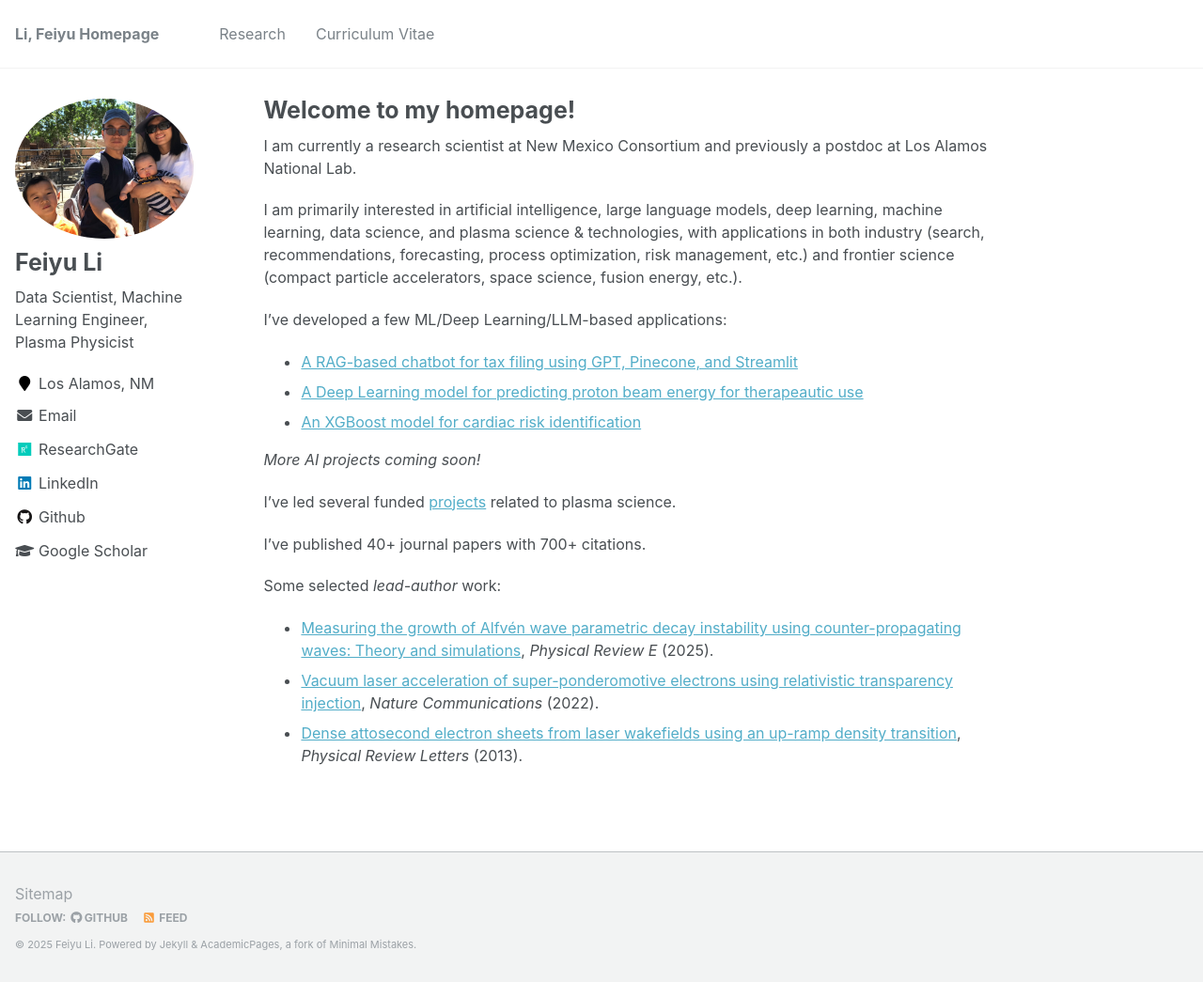
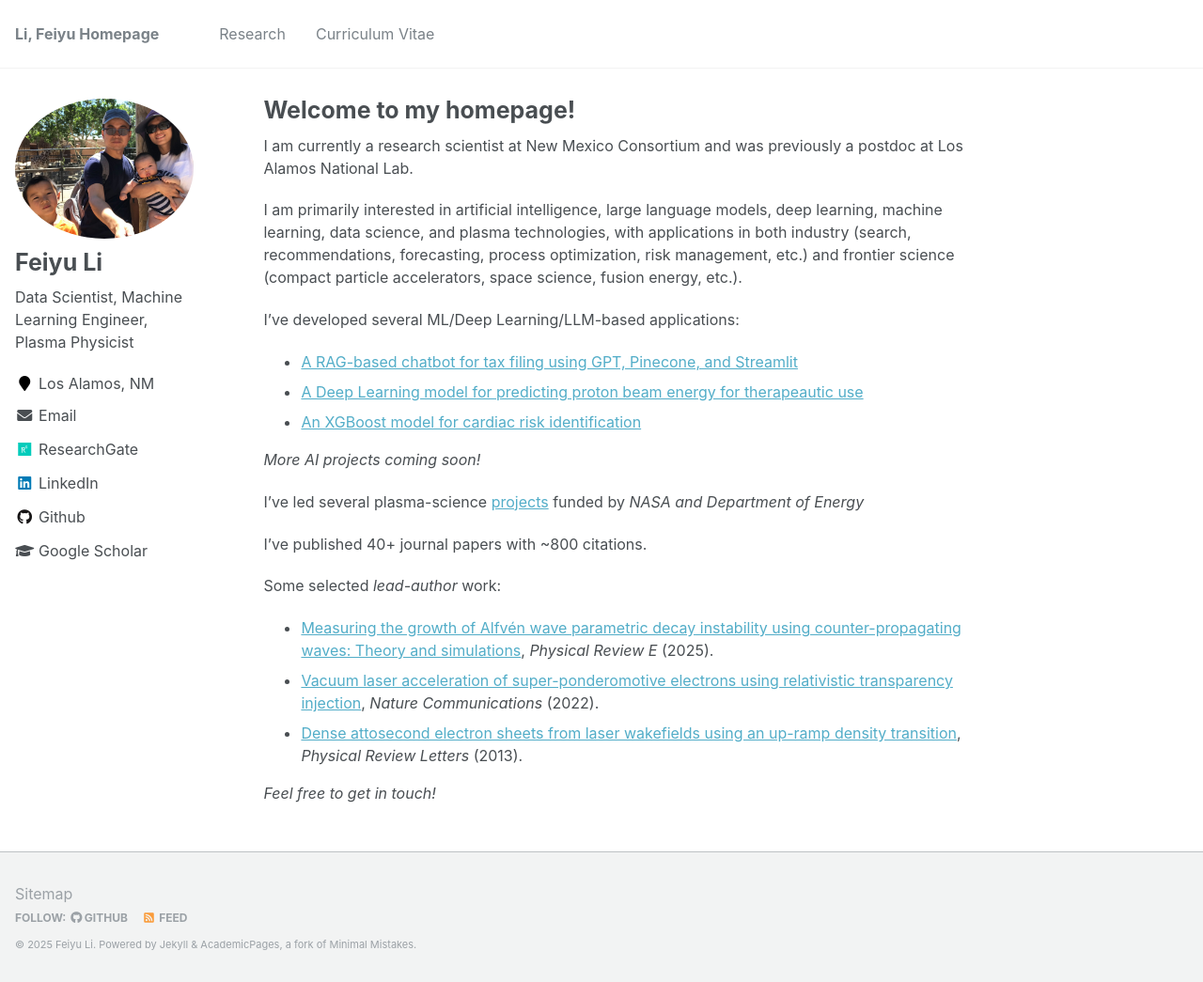
Before and after one commit to fyli16/fyli16.github.io, a Jekyll site: the page built from _pages/about.md, in a window 1280 px wide and 1045 px high. Shown: the whole window at 94% size. Built offline with Jekyll 4.4.1, drawn with Linux system fonts in a browser that asks for light colours.

Commit message:
update about

```diff
--- a/_pages/about.md
+++ b/_pages/about.md
@@ -8,11 +8,11 @@ redirect_from:
   - /about.html
 ---
 
-I am currently a research scientist at New Mexico Consortium and previously a postdoc at Los Alamos National Lab.
+I am currently a research scientist at New Mexico Consortium and was previously a postdoc at Los Alamos National Lab.
 
-I am primarily interested in artificial intelligence, large language models, deep learning, machine learning, data science, and plasma science & technologies, with applications in both industry (search, recommendations, forecasting, process optimization, risk management, etc.) and frontier science (compact particle accelerators, space science, fusion energy, etc.).
+I am primarily interested in artificial intelligence, large language models, deep learning, machine learning, data science, and plasma technologies, with applications in both industry (search, recommendations, forecasting, process optimization, risk management, etc.) and frontier science (compact particle accelerators, space science, fusion energy, etc.).
 
-I've developed a few ML/Deep Learning/LLM-based applications:
+I've developed several ML/Deep Learning/LLM-based applications:
 
 * [A RAG-based chatbot for tax filing using GPT, Pinecone, and Streamlit](https://github.com/fyli16/tax_pro_chatbot)
 * [A Deep Learning model for predicting proton beam energy for therapeautic use](https://github.com/fyli16/Deploy_PTP_as_FlaskApp_on_GCP)
@@ -31,15 +31,17 @@ I've developed a few ML/Deep Learning/LLM-based applications:
 
 <!-- ## Selected publications -->
 
-I've led several funded [projects](https://fyli16.github.io/cv/) related to plasma science.
+I've led several plasma-science [projects](https://fyli16.github.io/cv/) funded by *NASA and Department of Energy*
 
-I've published 40+ journal papers with 700+ citations.
+I've published 40+ journal papers with ~800 citations.
 
 Some selected *lead-author* work:
 
 * [Measuring the growth of Alfvén wave parametric decay instability using counter-propagating waves: Theory and simulations](https://drive.google.com/file/d/1KGoC5ZpGpq759eFStNTm9O64nrjh8Xd9/view?usp=drive_link), *Physical Review E* (2025).
 * [Vacuum laser acceleration of super-ponderomotive electrons using relativistic transparency injection](https://drive.google.com/file/d/1DHl6WVoQ2BnTH2a5JCa3Cv6gsziU0XIw/view?usp=drive_link), *Nature Communications* (2022).
 * [Dense attosecond electron sheets from laser wakefields using an up-ramp density transition](https://drive.google.com/file/d/1ED6XBNJMT0joXAUs49AuiEj28bI5C_Vd/view?usp=drive_link), *Physical Review Letters* (2013).
+
+*Feel free to get in touch!*
 
 <!-- * F. Li, S. Dorfman, and X. Fu, [Measuring the growth of Alfvén wave parametric decay instability using counter-propagating waves: Theory and simulations](https://drive.google.com/file/d/1KGoC5ZpGpq759eFStNTm9O64nrjh8Xd9/view?usp=drive_link), *Physical Review E* 112, 025206 (2025). -->
 <!-- * F. Li, X. Fu, and S. Dorfman, [Effects of wave damping and finite perpendicular scale on three-dimensional Alfven wave parametric decay in low-beta plasmas](https://drive.google.com/file/d/1-fKsv396pD8m5WaU7dvYXtAO-whTGfix/view?usp=drive_link), *Physics of Plasmas* 31, 082113 (2024).  -->
```
